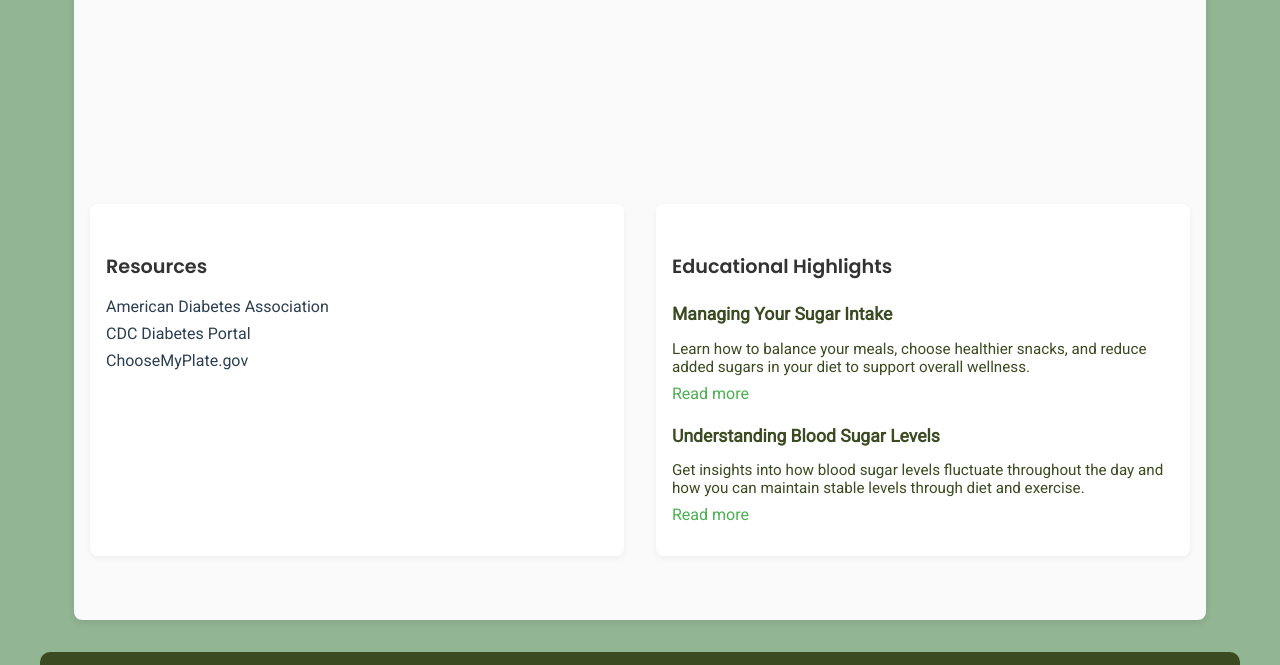
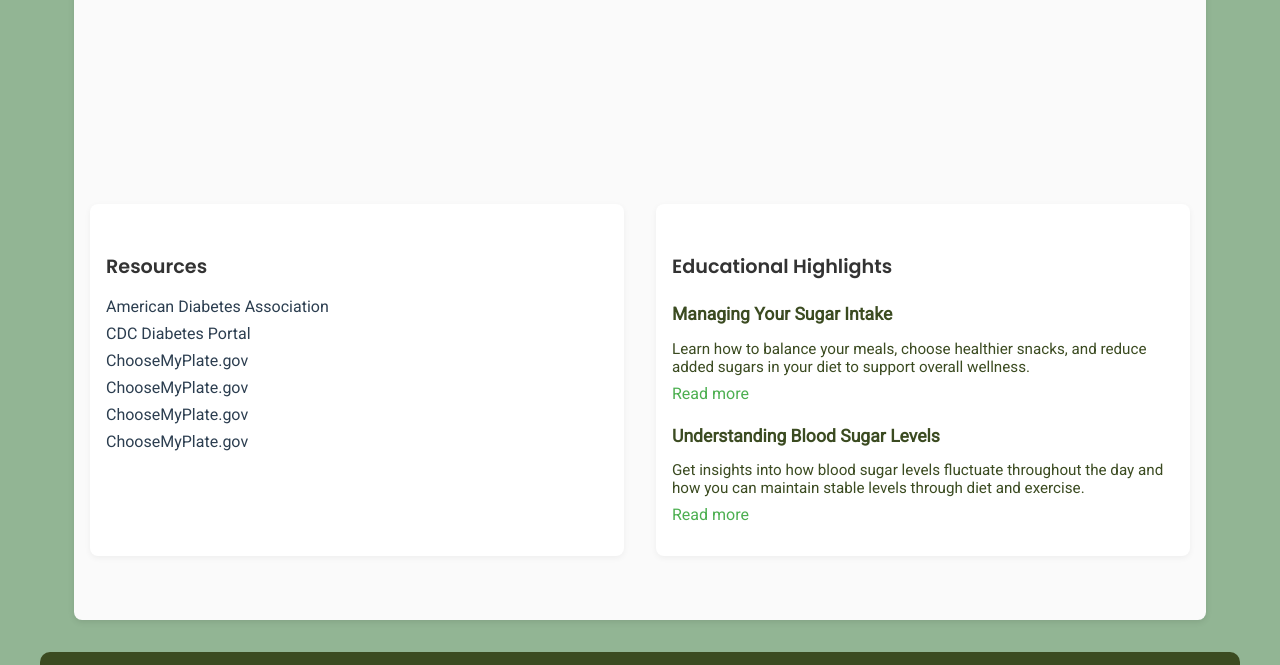
Before and after one commit to lasobieralski/wdd131, a website: page sugarsense/tracking.html in a window 1280 px wide. Shown: the part 933-1598 px from the top of the page. Drawn offline with Linux system fonts and the light colour scheme.

Commit message:
updated the resource links

```diff
--- a/sugarsense/tracking.html
+++ b/sugarsense/tracking.html
@@ -103,8 +103,11 @@
           <h3>Resources</h3>
           <ul>
             <li><a href="https://www.diabetes.org/">American Diabetes Association</a></li>
-            <li><a href="https://www.cdc.gov/diabetes/home/">CDC Diabetes Portal</a></li>
+            <li><a href="https://www.cdc.gov/diabetes/?CDC_AAref_Val=https://www.cdc.gov/diabetes/home/">CDC Diabetes Portal</a></li>
             <li><a href="https://www.choosemyplate.gov/">ChooseMyPlate.gov</a></li>
+            <li><a href="https://fdc.nal.usda.gov/">ChooseMyPlate.gov</a></li>
+            <li><a href="https://www.ars.usda.gov/">ChooseMyPlate.gov</a></li>
+            <li><a href="https://www.usda.gov/nutrition-security">ChooseMyPlate.gov</a></li>
           </ul>
         </div>
 
```
